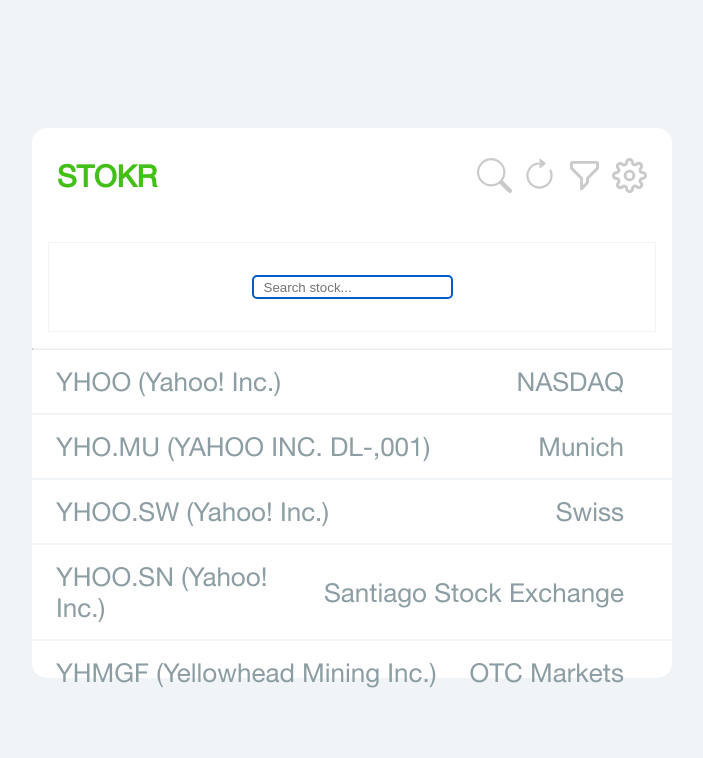
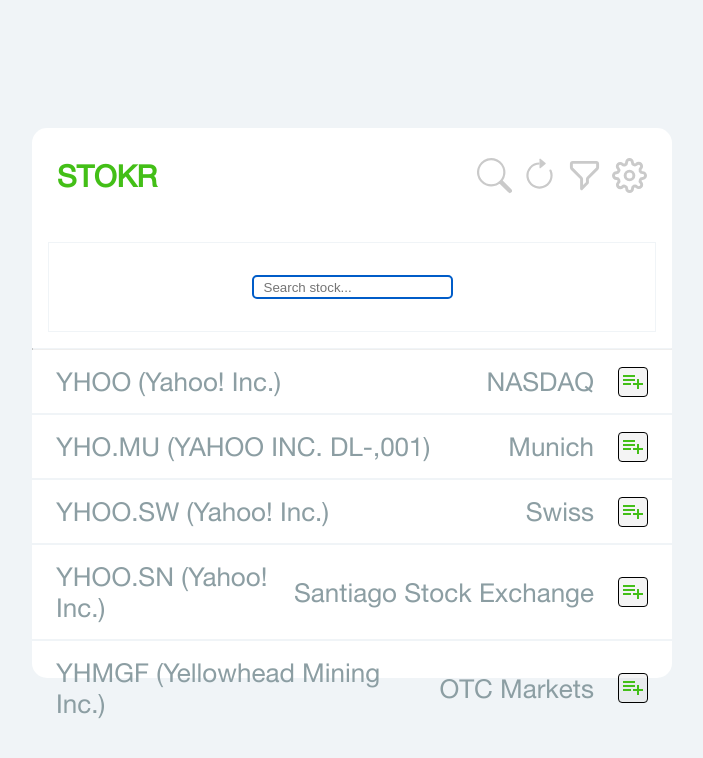
Before and after one commit to adirsinai/react-stocks, a React (Create React App) app: page / in a window 1280 px wide. Both pictures are taken after a click on the icon 782 px from the left and 175 px from the top of the page. Shown: the top 758 px of the page, without its empty margins (288-991 px from the left). Built offline with nearby package versions, Linux system fonts and the light colour scheme; a web font is replaced by a local one.

Commit message:
add stock btn

```diff
--- a/src/components/List.js
+++ b/src/components/List.js
@@ -1,4 +1,4 @@
-import React, { useContext, useState } from "react";
+import React from "react";
 import Stock from "../components/Stock";
 import { useGlobalContext } from "../context";
 
--- a/src/components/SuggestList.js
+++ b/src/components/SuggestList.js
@@ -1,4 +1,5 @@
 import React from 'react'
+import { CgPlayListAdd } from "react-icons/cg";
 import { useGlobalContext } from "../context";
 
 const SuggestList = () => {
@@ -13,6 +14,7 @@
               {stock.symbol} ({stock.name})
             </p>
             <p>{stock.exchange_name}</p>
+            <button className='add-stock-btn'><CgPlayListAdd/></button>
           </li>
         );
       })}
--- a/src/index.css
+++ b/src/index.css
@@ -176,9 +176,12 @@
   outline: none;
 }
 
-.cancel-btn {
-  background-color: red;
-  color: #fff;
-  border-radius: 3px;
-  padding: 5px;
+.add-stock-btn{
+font-size: 24px;
+color: #43bf17;
+background-color: #cacaca33;
+display: flex;
+padding: 2px;
+border: 1px solid black;
+border-radius: 4px;
 }
```
